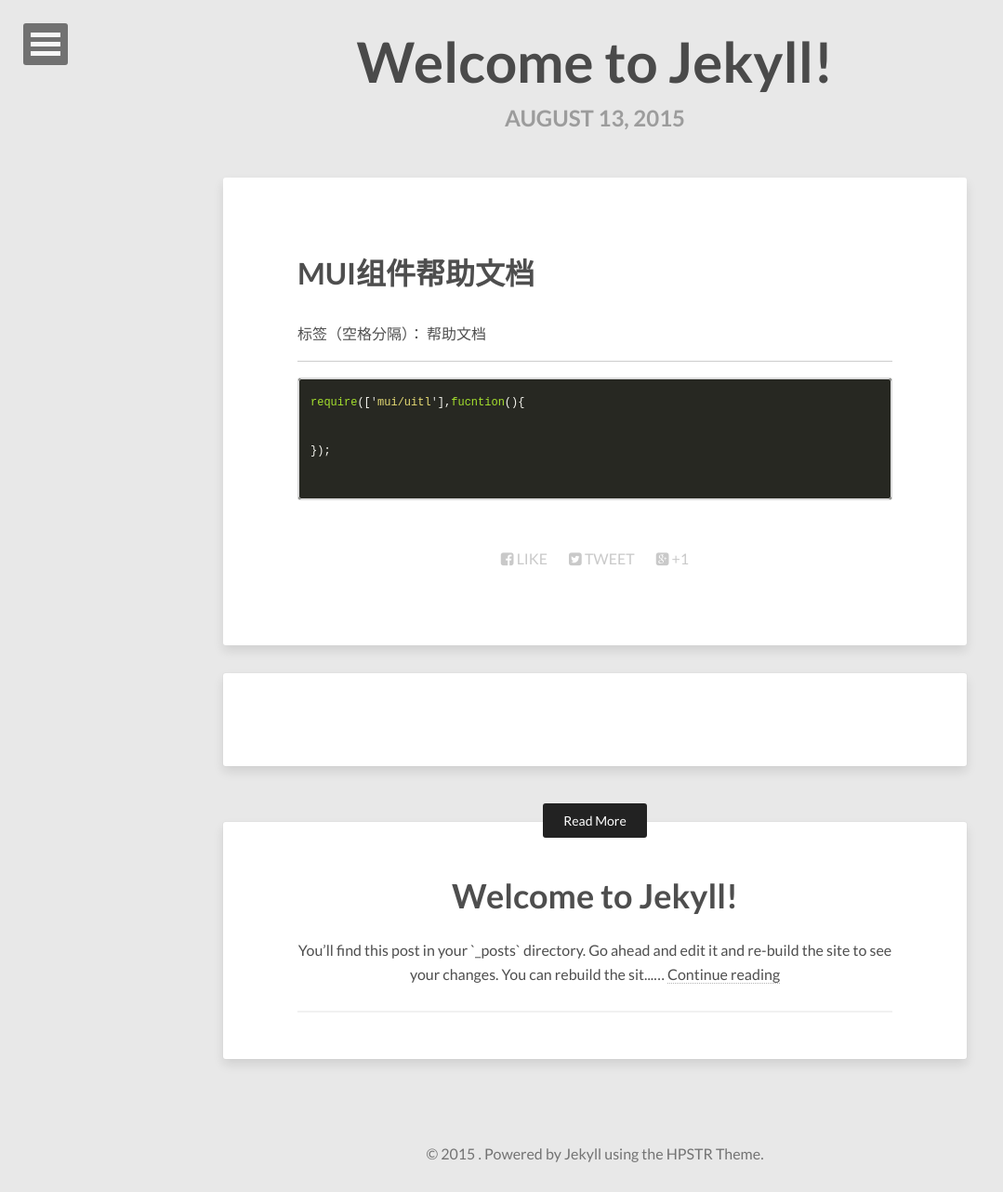
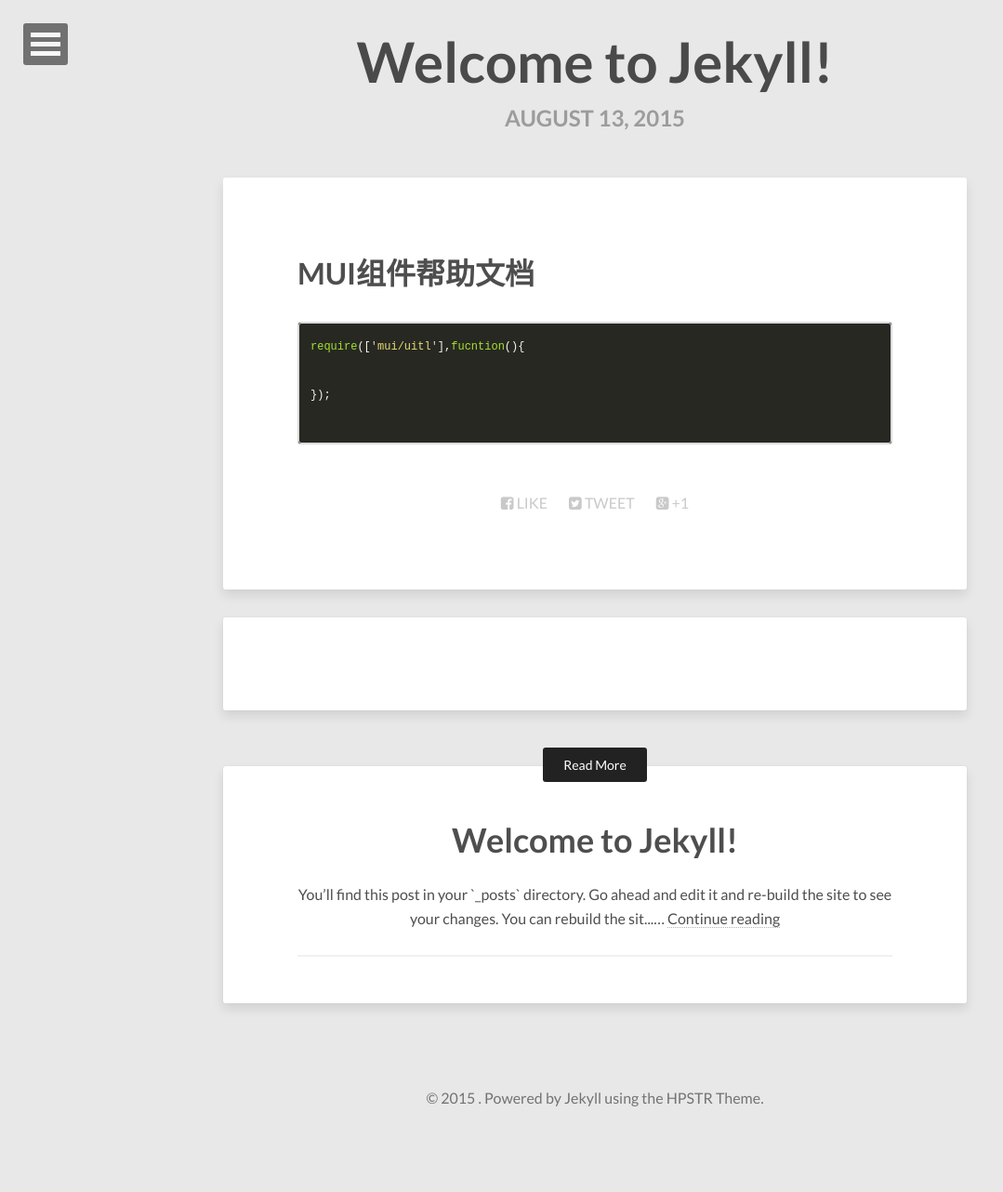
Before and after one commit to vfan140/vfan140.github.io, a Jekyll site: the page built from _posts/2015-08-13-MUI-doc.markdown, in a window 1280 px wide. Shown: the whole page at 93% size, without its empty margins (0-1079 px from the left). Built offline with Jekyll 4.4.1, drawn with Linux system fonts in a browser that asks for light colours; nearby versions of some CDN libraries; after the commit the page ends 1222 px from its top, so only the background shows below that.

Commit message:
_post test

````diff
--- a/_posts/2015-08-13-MUI-doc.markdown
+++ b/_posts/2015-08-13-MUI-doc.markdown
@@ -4,11 +4,8 @@
 date:   2015-08-13 22:10:17
 categories: jekyll update
 ---
+
 # MUI组件帮助文档
-
-标签（空格分隔）： 帮助文档
-
----
 
 ```javascript
 require(['mui/uitl'],fucntion(){
````
